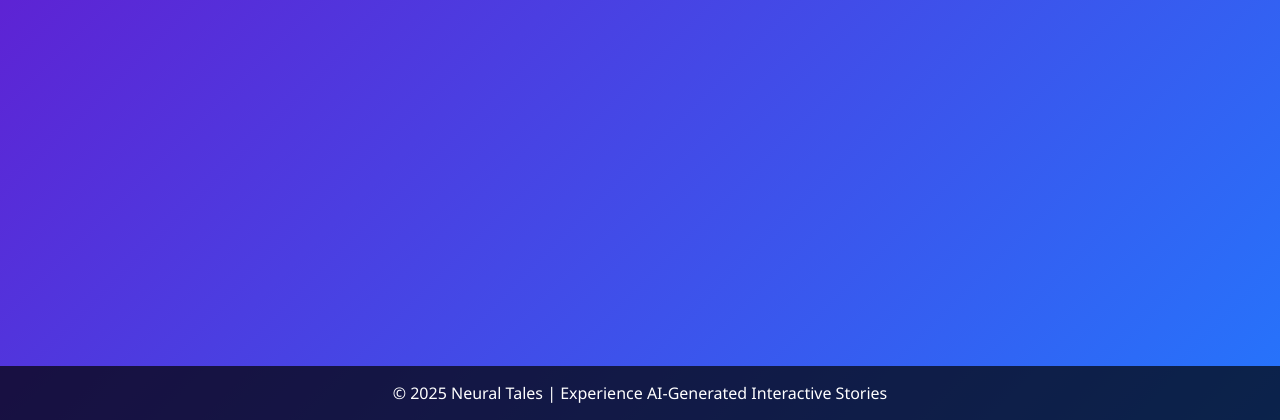
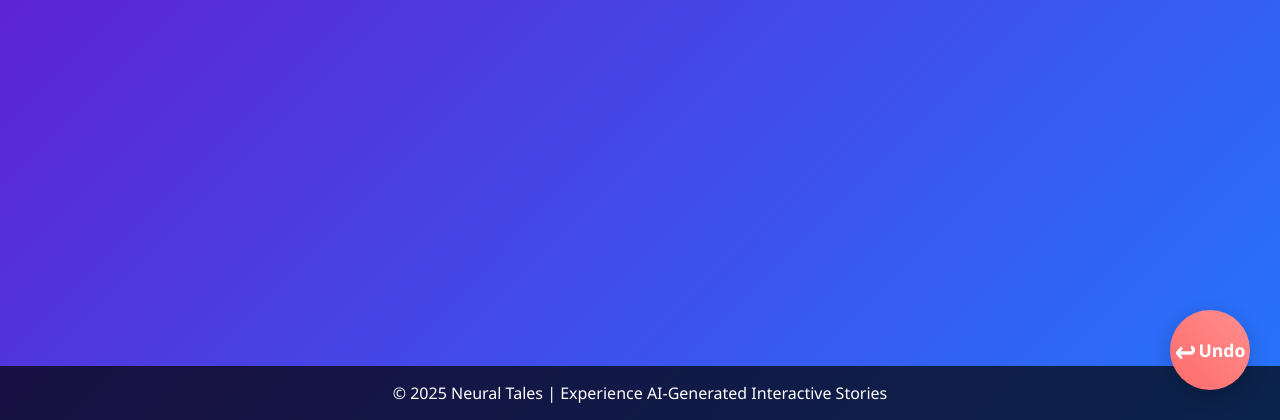
Before and after one commit to zGamingTechz/NeuralTales, a Flask app: page /index in a window 1280 px wide. Shown: the part 380-800 px from the top of the page. Run offline with Flask 3, Linux system fonts and the light colour scheme.

Commit message:
Added undo feature

```diff
--- a/app.py
+++ b/app.py
@@ -79,3 +79,12 @@ def choice_one():
 def choice_two():
     session["choice"] = session.get("choice2")
     return redirect("/response")
+
+
+@app.route("/undo", methods=["GET", "POST"])
+def undo():
+    story = session.get("story", [])
+    story.pop()
+    session["story"] = story
+
+    return redirect("/index")
--- a/templates/index.html
+++ b/templates/index.html
@@ -235,6 +235,43 @@
         .return-link:hover {
             background: rgba(255, 255, 255, 0.2);
         }
+
+        .undo-button {
+            position: fixed;
+            bottom: 30px;
+            right: 30px;
+            width: 80px;
+            height: 80px;
+            border-radius: 50%;
+            background: linear-gradient(45deg, #ff6b6b, #ff8e8e);
+            border: none;
+            box-shadow: 0 6px 20px rgba(0, 0, 0, 0.2);
+            cursor: pointer;
+            display: flex;
+            justify-content: center;
+            align-items: center;
+            color: white;
+            font-weight: bold;
+            font-size: 1.1rem;
+            text-decoration: none;
+            transition: all 0.3s ease;
+            z-index: 100;
+        }
+
+        .undo-button:hover {
+            transform: translateY(-5px) scale(1.05);
+            box-shadow: 0 8px 25px rgba(0, 0, 0, 0.25);
+        }
+
+        .undo-button:active {
+            transform: translateY(-2px);
+        }
+
+        .undo-button::before {
+            content: "↩";
+            font-size: 1.8rem;
+            margin-right: 2px;
+        }
     </style>
 </head>
 <body>
@@ -266,6 +303,8 @@
             </div>
         {% endfor %}
     </div>
+
+    <a href="/undo" class="undo-button">Undo</a>
 
     <footer>
         <div class="footer-content">
```
